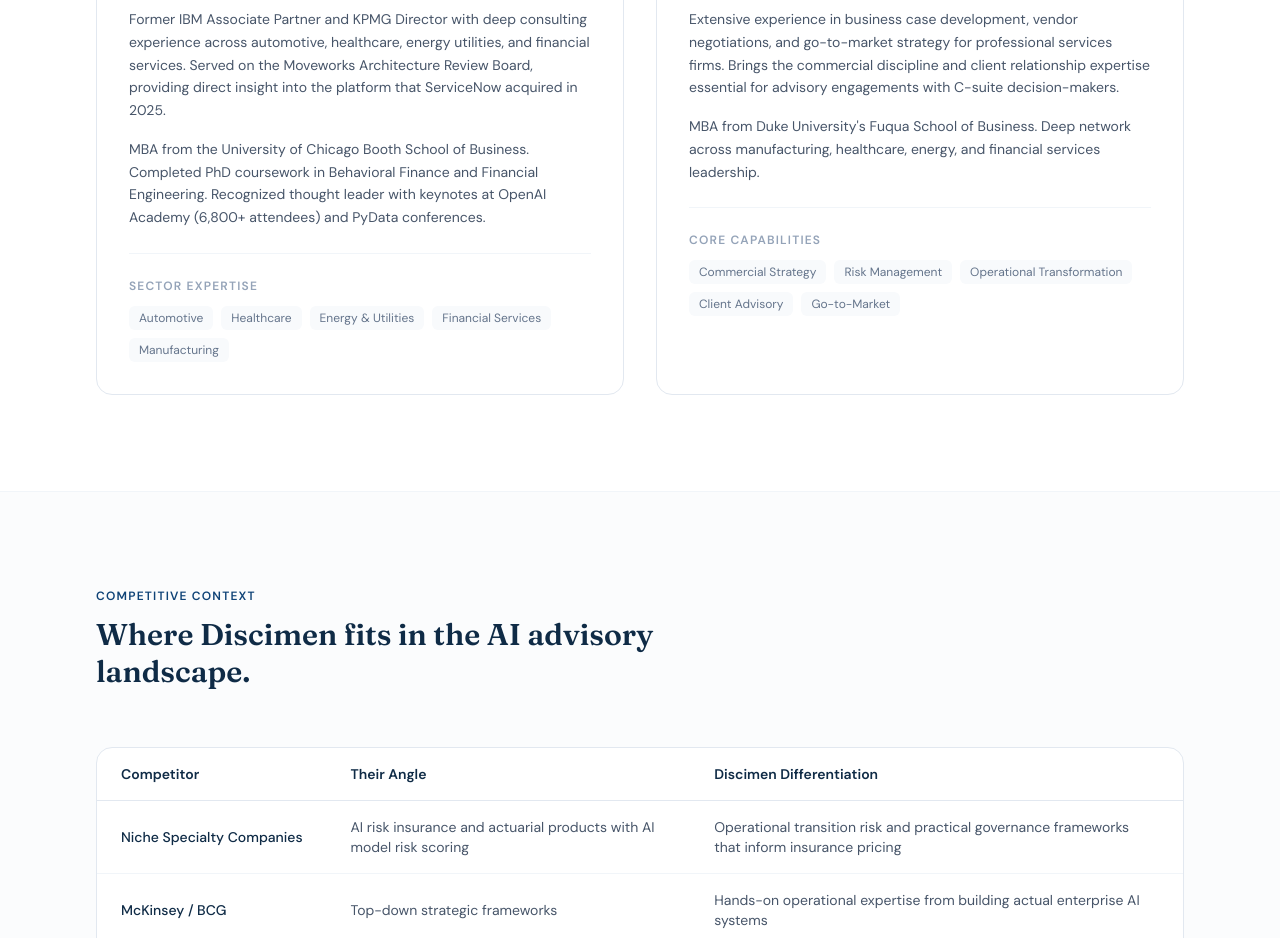
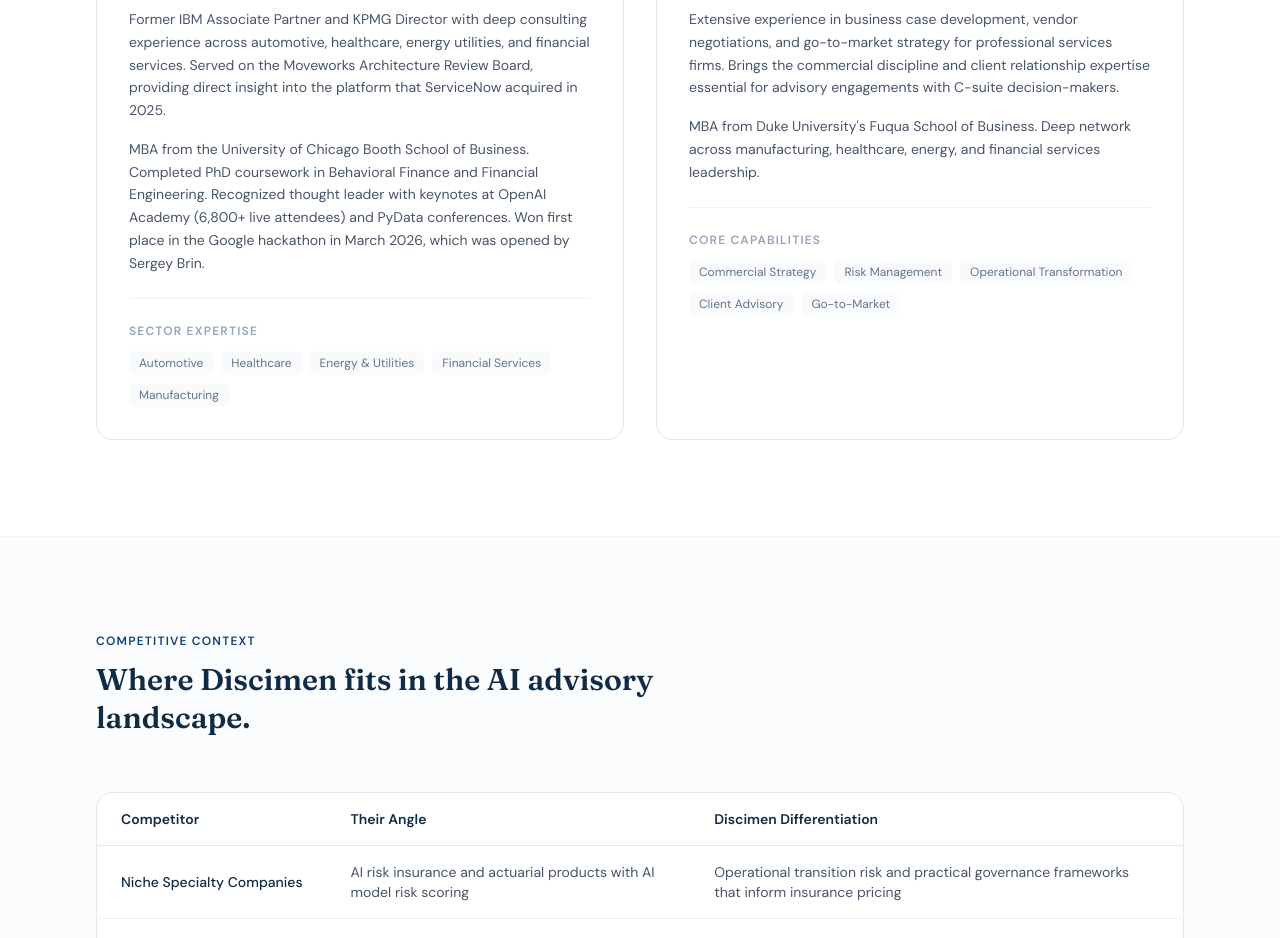
Before and after one commit to MashZ/ai-cyber-insurance, a React (Vite) app: page /about in a window 1280 px wide. Shown: the part 1780-2718 px from the top of the page. Built offline with nearby package versions, Linux system fonts and the light colour scheme.

Commit message:
Updated About and Contact pages

```diff
--- a/src/pages/About.tsx
+++ b/src/pages/About.tsx
@@ -116,9 +116,7 @@
                   into the platform that ServiceNow acquired in 2025.
                 </p>
                 <p>
-                  MBA from the University of Chicago Booth School of Business. Completed PhD
-                  coursework in Behavioral Finance and Financial Engineering. Recognized thought
-                  leader with keynotes at OpenAI Academy (6,800+ attendees) and PyData conferences.
+                  MBA from the University of Chicago Booth School of Business. Completed PhD coursework in Behavioral Finance and Financial Engineering. Recognized thought leader with keynotes at OpenAI Academy (6,800+ live attendees) and PyData conferences. Won first place in the Google hackathon in March 2026, which was opened by Sergey Brin.
                 </p>
               </div>
 
--- a/src/pages/Contact.tsx
+++ b/src/pages/Contact.tsx
@@ -108,7 +108,7 @@
                           <Linkedin size={16} className="text-[#0f4377]" />
                           <div>
                             <p className="text-sm font-medium text-[#0f2b46]">Mash Zahid</p>
-                            <p className="text-xs text-slate-500">Technical & Delivery Lead</p>
+                            <p className="text-xs text-slate-500">Technical & Operations Lead</p>
                           </div>
                         </div>
                         <ArrowUpRight
@@ -126,7 +126,7 @@
                           <Linkedin size={16} className="text-[#0f4377]" />
                           <div>
                             <p className="text-sm font-medium text-[#0f2b46]">Reddhi Mitra</p>
-                            <p className="text-xs text-slate-500">Commercial & Operations Lead</p>
+                            <p className="text-xs text-slate-500">Commercial & Delivery Lead</p>
                           </div>
                         </div>
                         <ArrowUpRight
```
Also changed, not shown: 3 other files (tests, documents, lock files or other folders).
